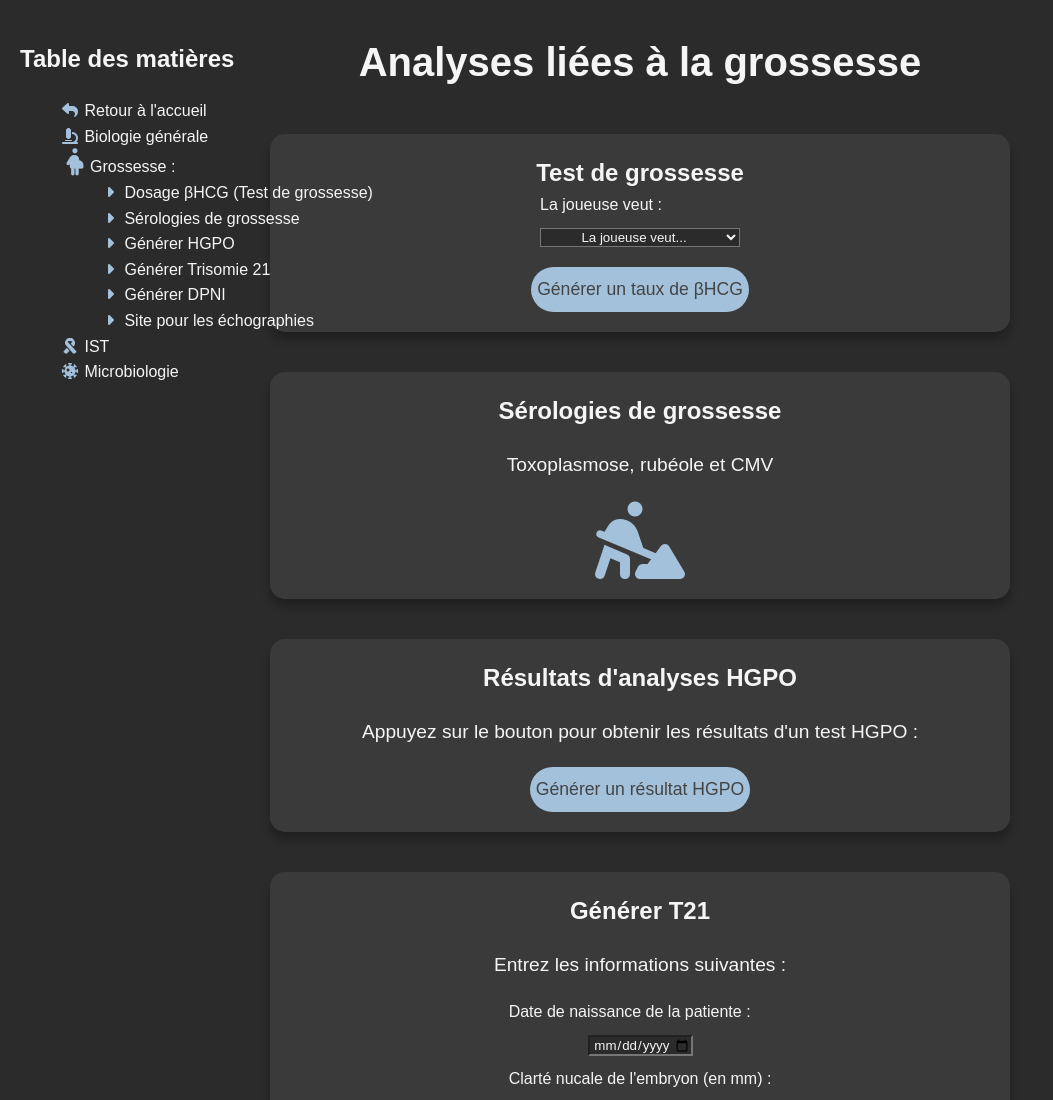
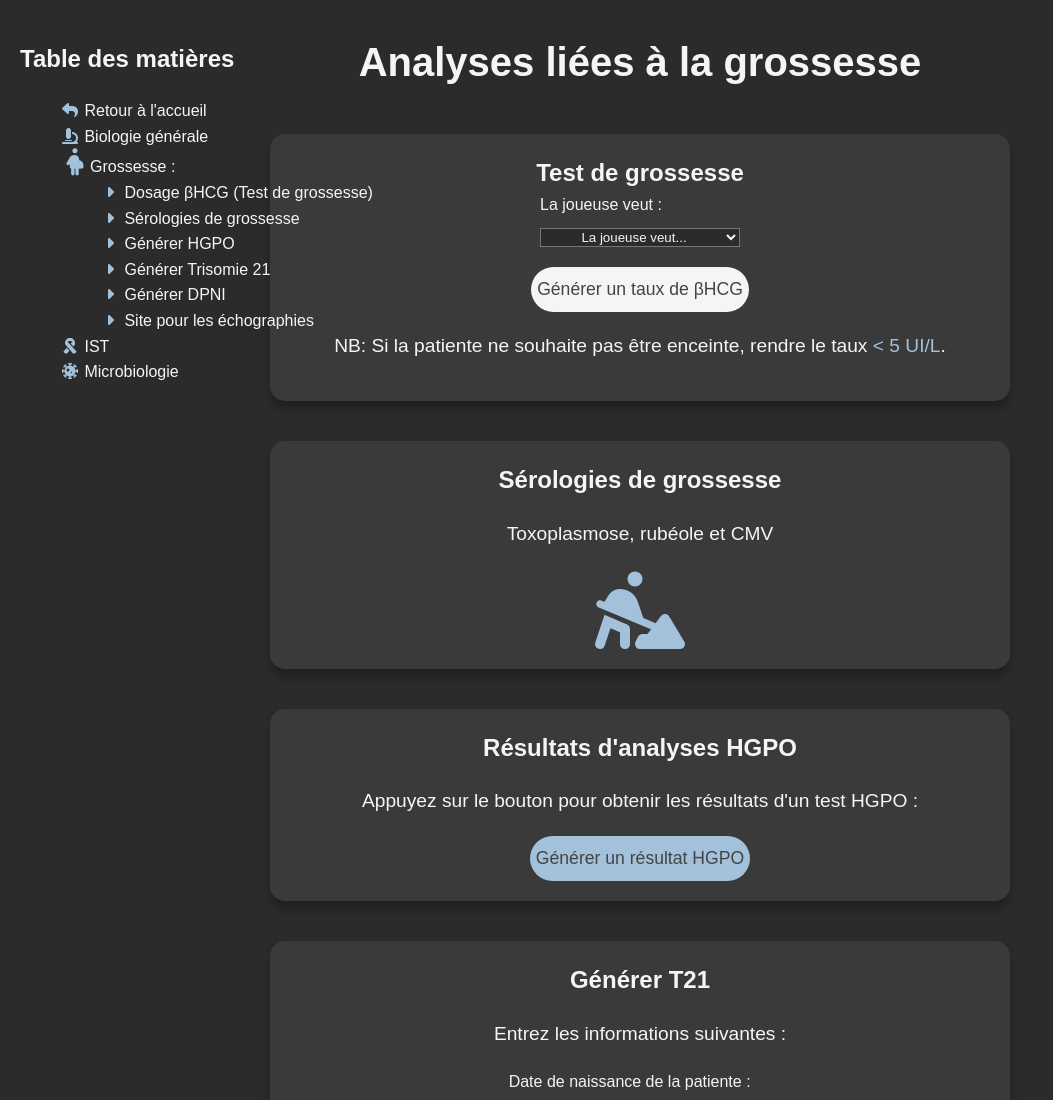
Before and after one commit to tinakeryn/labm, a plain HTML site: page grossesse.html in a window 1280 px wide. Shown: the top 1100 px of the page, without its empty margins (0-1053 px from the left). Drawn offline with Linux system fonts and the light colour scheme.

Commit message:
Test de grossesse : ✅

```diff
--- a/grossesse.html
+++ b/grossesse.html
@@ -66,19 +66,24 @@
       </nav>
       <section class="container" id="hcgSection">
         <h2>Test de grossesse</h2>
+        <!-- TODO: Prévoir l'IVG -->
         <form id="hcgContextForm">
           <label for="hcgContextSelect">La joueuse veut : </label>
           <select id="hcgContextSelect" name="hcgContext">
             <option value="" selected disabled>La joueuse veut...</option>
             <option value="pregnant">Être enceinte</option>
-            <option value="notPregnant">Ne pas être enceinte</option>
             <option value="denial">Faire un déni de grossesse</option>
-            <option value="miscarriage">Faire une fausse couche</option>
+            <option value="miscarriage">Faire une fausse couche précoce</option>
           </select>
         </form>
-        <button id="generateHcgButton">Générer un taux de βHCG</button>
+        <button id="generateHcgButton" class="disabledButton">Générer un taux de βHCG</button>
         <i id="hcgClose" class="fa-solid fa-xmark hidden"></i>
-        <div id="hcgResult"></div>
+        <div id="hcgResult">
+          <p>
+            NB: Si la patiente ne souhaite pas être enceinte, rendre le taux
+            <span class="important"> < 5 UI/L</span>.
+          </p>
+        </div>
       </section>
       <section class="container" id="seroSection">
         <h2>Sérologies de grossesse</h2>
```
